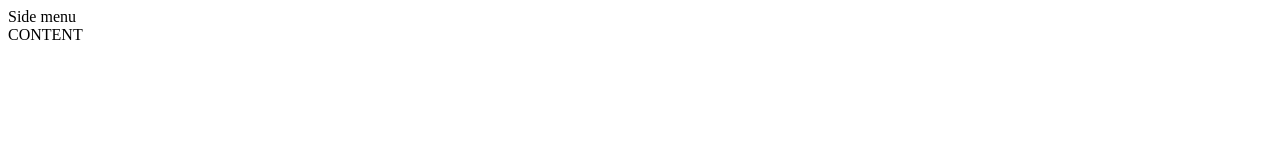
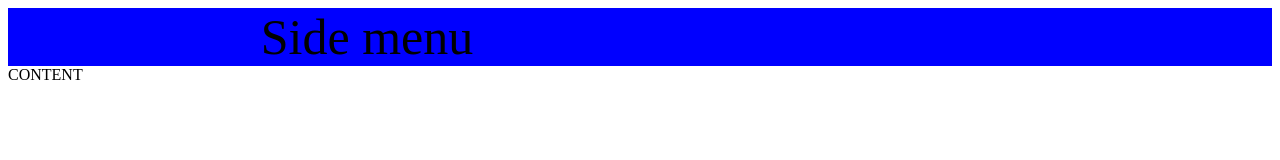
Before and after one commit to Vedeckas/Food-delivery-platform, a website: page index.html in a window 1280 px wide. Drawn offline with Linux system fonts and the light colour scheme.

Commit message:
Stuck...

```diff
--- a/css/base/layout.css
+++ b/css/base/layout.css
@@ -1,6 +1,3 @@
-.container{
-
-}
 .row {
     background-color: blue;
 }
--- a/css/pages/home.css
+++ b/css/pages/home.css
@@ -1,2 +1,5 @@
 /*base*/
 @import '../base/layout.css';
+
+/*components*/
+@import '../components/button.css';
--- a/index.html
+++ b/index.html
@@ -13,21 +13,28 @@
     <link rel="mask-icon" href="./favicon/safari-pinned-tab.svg" color="#5bbad5">
     <meta name="msapplication-TileColor" content="#da532c">
     <meta name="theme-color" content="#ffffff">
+    <link rel="stylesheet" href="./css/pages/home.css">
 </head>
-<body>
-    <main>
+<body style="font-family: Ubuntu;">
+    <div style="flex-direction: row;">
+
+    <main style="display: flex; flex-direction: column; background-color: blue;">
+        <div style="width: 20%; float: left; margin-left: 20%; font-size: 50px;">
         <aside>
             <!--sidebar-->
             Side menu
         </aside>
-        <section>
+        <section class="container">
             <!--content-->
+            <div class="row"></div>
             <div class="filters"></div>
             <div class="columns">
                 <div class="products"></div>
                 <div class="checkout"></div>
             </div>
+        </div>
         </section>
+    </div>
     </main>
     CONTENT
 </body>
```
Also changed, not shown: css/components/button.css (added).
